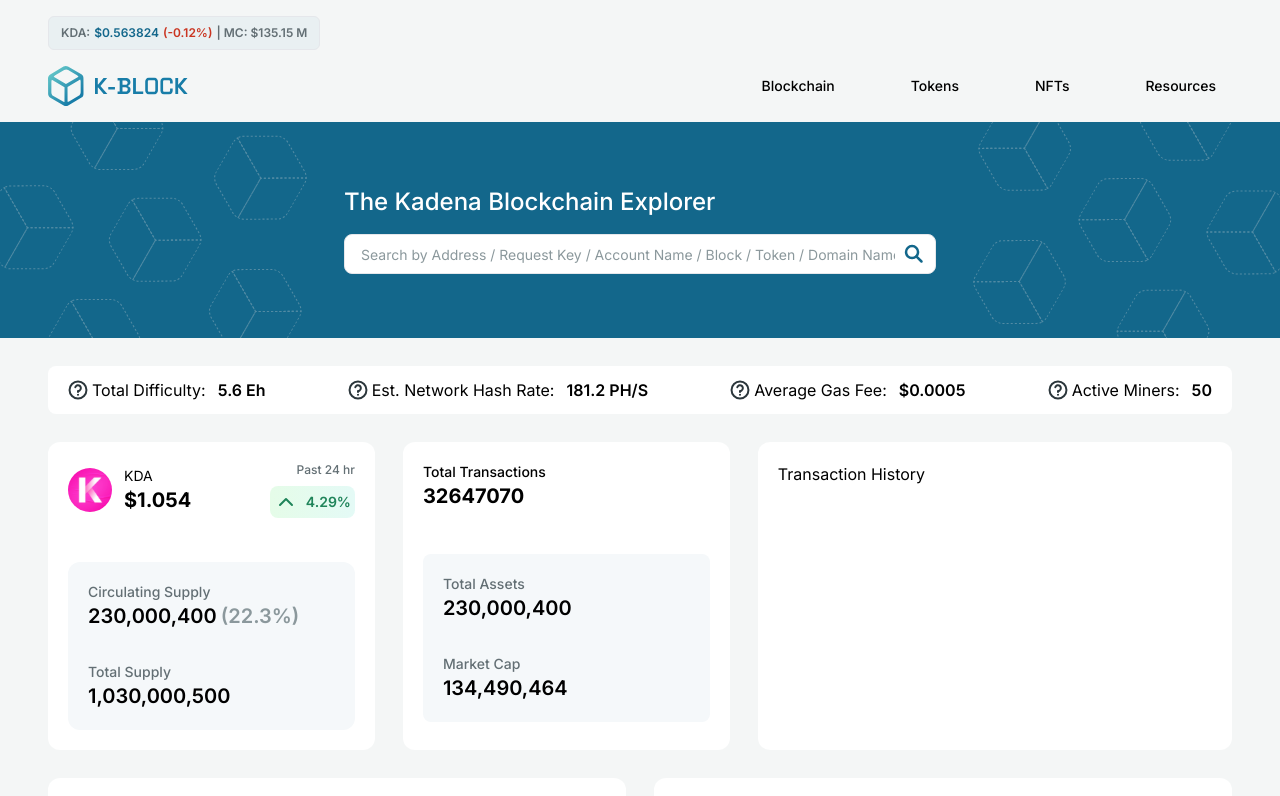
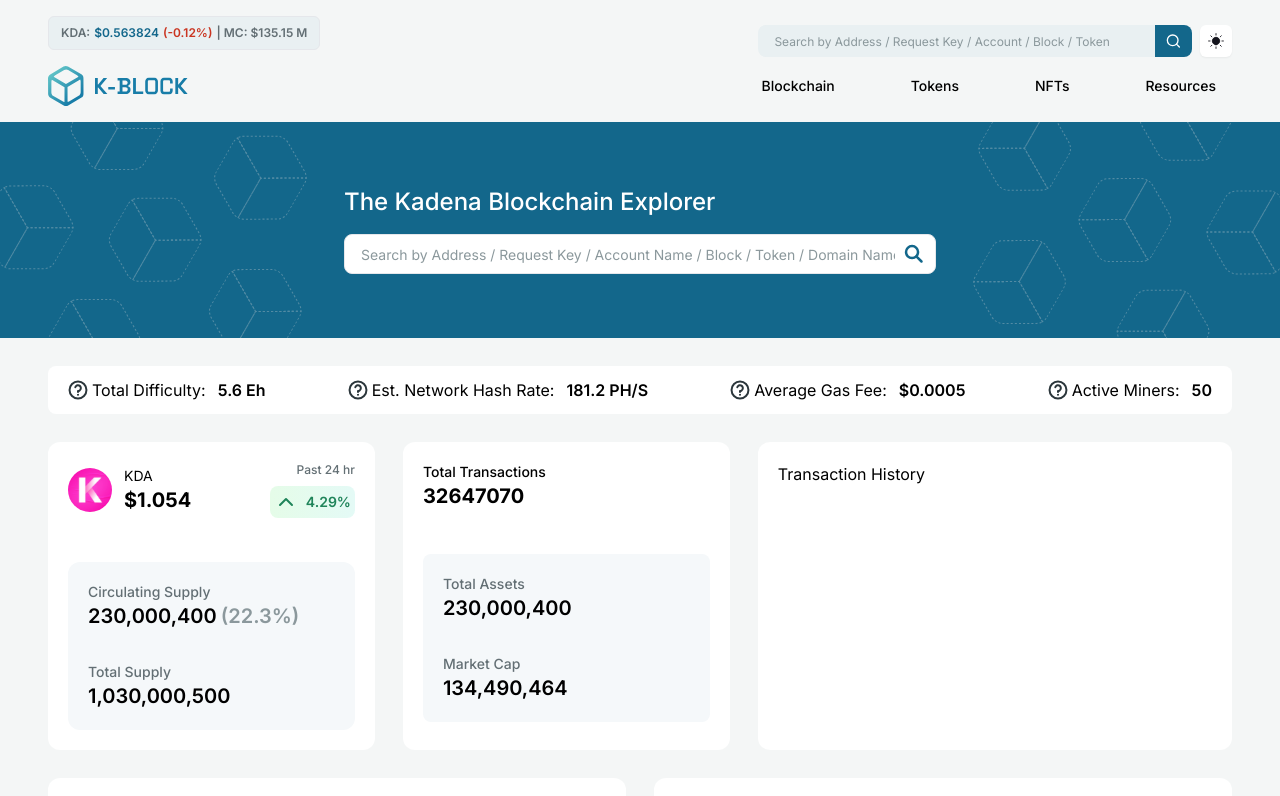
Before and after one commit to techfleetworks/k-block-app, a Next.js app: page / in a window 1280 px wide. Shown: the top 796 px of the page. Built offline with nearby package versions, Linux system fonts and the light colour scheme.

Commit message:
UI changes in navbar

```diff
--- a/src/components/common/navbar/index.jsx
+++ b/src/components/common/navbar/index.jsx
@@ -1,5 +1,8 @@
 import Logo from '@/assets/logo.svg';
 import { Badge } from '@/components/ui/badge';
+import { Input } from '@/components/ui/input';
+import { Search } from 'lucide-react';
+
 import {
   NavigationMenu,
   NavigationMenuItem,
@@ -9,6 +12,7 @@ import {
 } from '@/components/ui/navigation-menu';
 import Image from 'next/image';
 import Link from 'next/link';
+import Sun from '@/assets/sun.svg';
 
 const NavbarLink = ({ href, text }) => (
   <NavigationMenu>
@@ -29,6 +33,7 @@ const NavbarLink = ({ href, text }) => (
 const Navbar = () => {
   return (
     <header className="px-3 md:px-12 py-4">
+      <div className="flex justify-between">
         <Badge
           variant="outline"
           className="mb-4 rounded-[6px] px-3 py-2 flex w-fit gap-1 bg-primary-b-50"
@@ -38,6 +43,19 @@ const Navbar = () => {
           <span className="text-semantic-r-500">(-0.12%)</span>
           <span className="text-neutral-n-500"> | MC: $135.15 M</span>
         </Badge>
+        <div className="relative md:flex items-center w-[40%] hidden">
+          <Input
+            type="text"
+            id="search"
+            placeholder="Search by Address / Request Key / Account / Block / Token"
+            className="pl-4 pr-10 py-2 text-neutral-n-400 text-xs bg-primary-b-50 rounded-l-lg rounded-r-none border-none h-8"
+          />
+          <Search className="cursor-pointer bg-primary-b-500 text-white py-2 w-[45px] h-8 rounded-r-lg" />
+          <div className="bg-white p-2 shadow-sm rounded-md ml-2 cursor-pointer">
+            <Image src={Sun} width={20} height={20} alt="sun" />
+          </div>
+        </div>
+      </div>
       <nav className="flex justify-between items-center">
         <div className="flex gap-4 items-center ">
           <Image src={Logo} width={140} height={140} alt="logo" />
```
Also changed, not shown: src/pages/index.js (+6 -12 lines), src/assets/sun.svg (added). Lines whose indentation alone changed are shown as unchanged.
